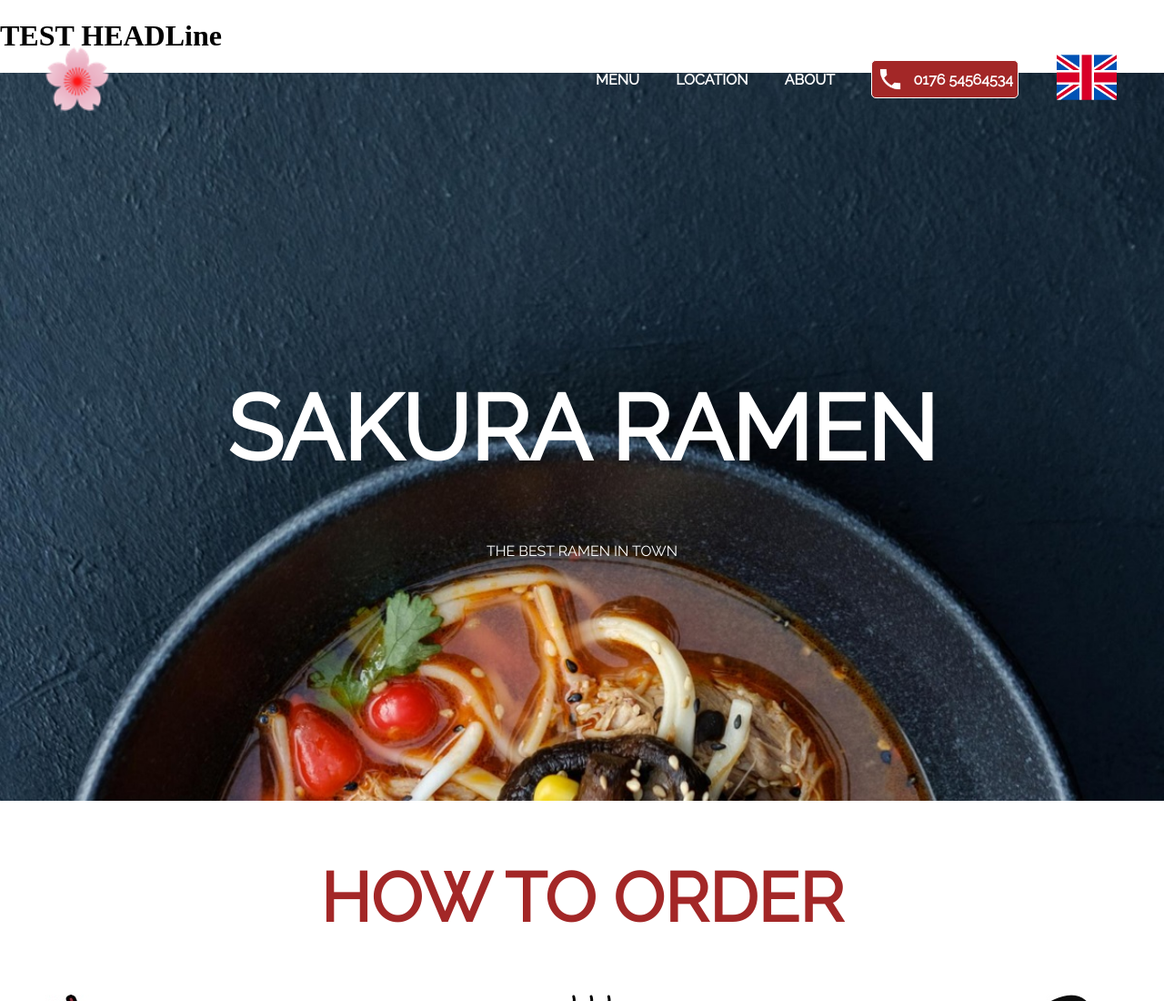
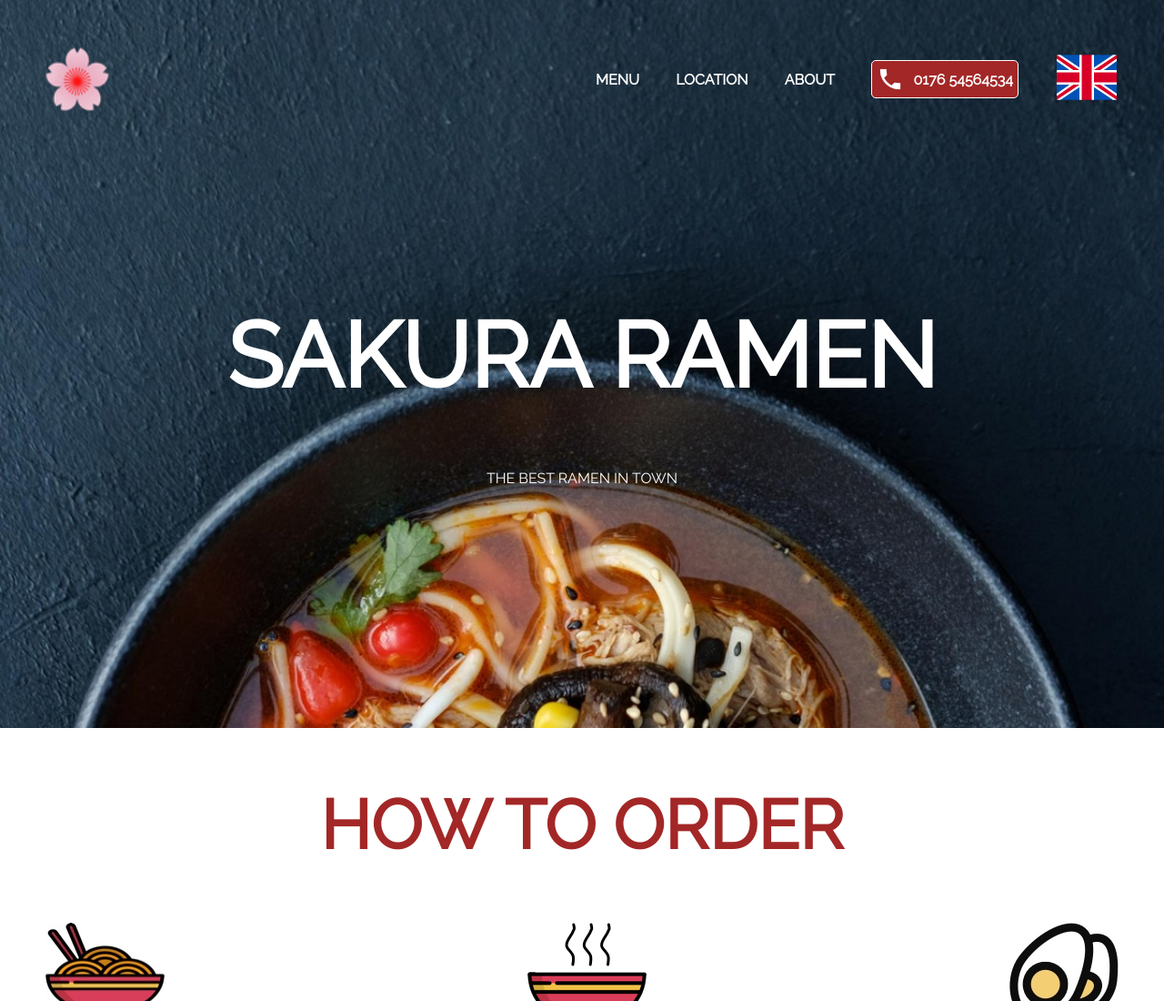
Before and after one commit to MartinUnger98/Sakura-Ramen, a plain HTML site: page index.html in a window 1280 px wide. Shown: the top 1100 px of the page at 91% size. Drawn offline with Linux system fonts and the light colour scheme.

Commit message:
remove testheadline

```diff
--- a/index.html
+++ b/index.html
@@ -21,7 +21,6 @@
   </head>
 
   <body>
-    <h1>TEST HEADLine</h1>
     <div>
       <div class="header">
         <div class="navigation">
```
